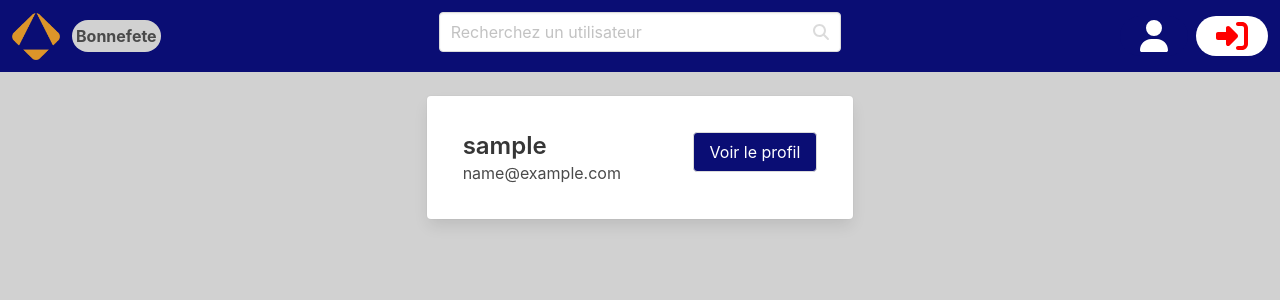
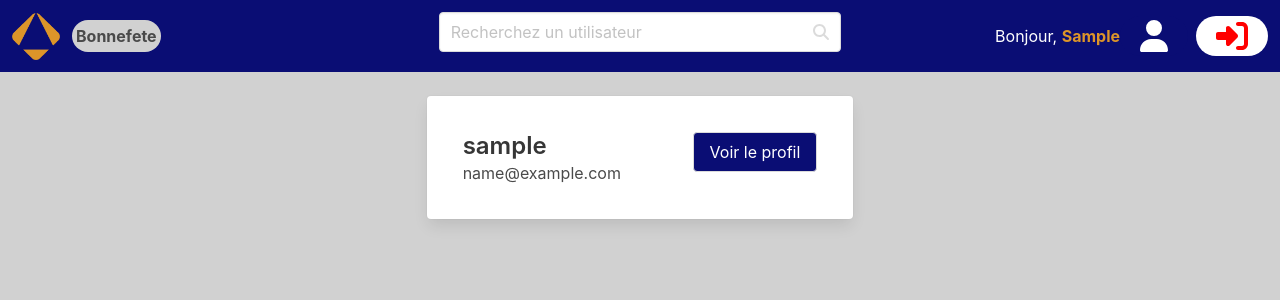
Before and after one commit to Sarah-Katz/dwwm-bonnefete, a PHP site: template Views/user/search.php in a window 1280 px wide. Shown: the top 300 px of the page. Run offline with PHP 8.4, Linux system fonts and the light colour scheme; the visitor is signed in with stand-in values (Sample User, id 1); tables that the repository leaves empty or names only in its code hold one stand-in row (values such as "Sample post"); the template is opened without the code that fills it: most values are stand-ins (such as "Sample title", 1, 10 or a date in 2020); data that the repository does not hold is empty; some libraries are stand-ins or nearby versions.

Commit message:
feat(navbar): added logged hint

```diff
--- a/Models/User.php
+++ b/Models/User.php
@@ -20,7 +20,7 @@ class User {
     }
 
     public function getUsername() {
-        return ucfirst($this->username);
+        return ucfirst(strtolower($this->username));
     }
 
     public function getPassword() {
--- a/Views/navbar.php
+++ b/Views/navbar.php
@@ -21,6 +21,8 @@
 
     <div class="navbar-end">
         <div class="navbar-item">
+            <p class="has-text-white">Bonjour, <span class="orange-text has-text-weight-bold"><?= ucfirst(strtolower($_SESSION['username'])) ?></span>
+                </p>
                     <div class="buttons">
                         <a href="<?php echo LOCALPATH ?>user/profile/<?php echo $_SESSION['ID_user'] ?>" class="button blue-background button-no-border is-rounded">
                             <i class="fa-2xl fa-solid fa-user" style="color: white;"></i>
--- a/css/style.css
+++ b/css/style.css
@@ -14,6 +14,10 @@
   background-color: var(--orange);
 }
 
+.orange-text {
+  color: var(--orange) !important;
+}
+
 #logo-name {
   background-color: #d1d1d1;
   border-radius: 50px;
```
Lines whose indentation alone changed are shown as unchanged.
